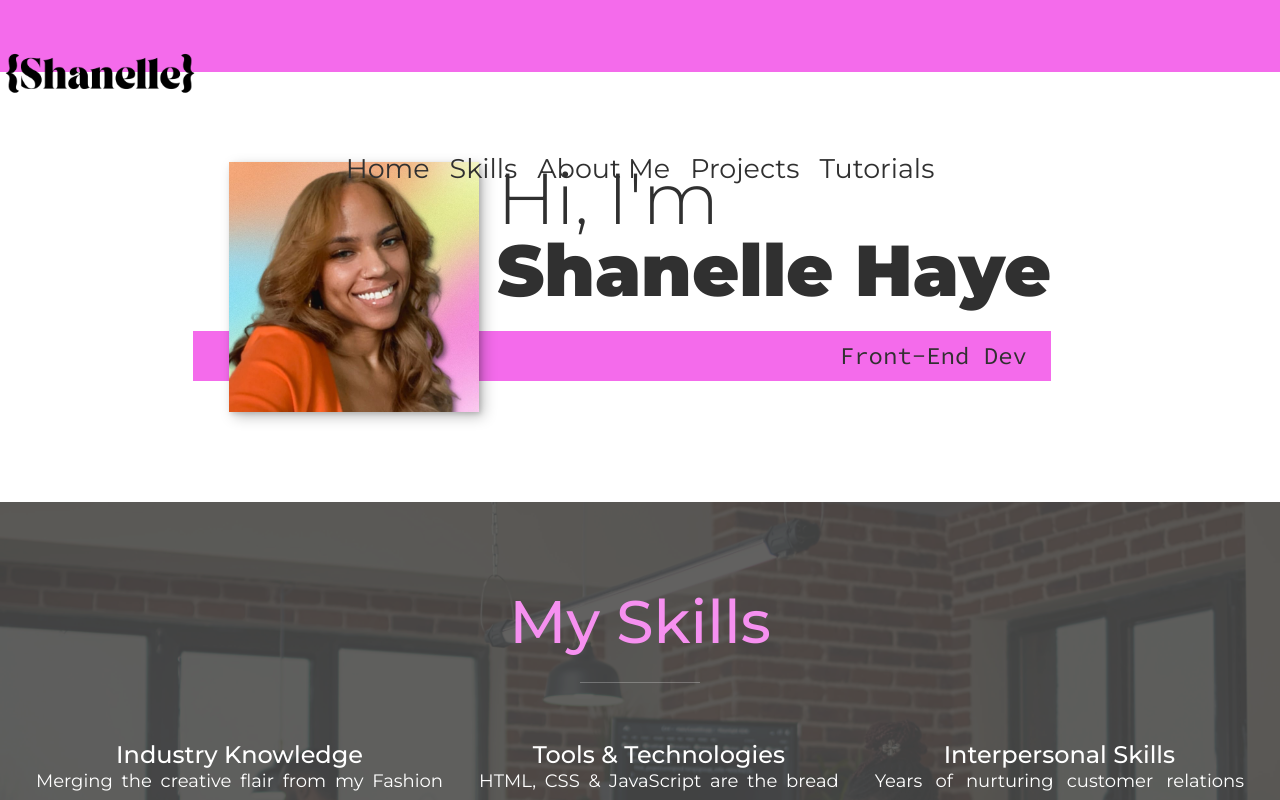
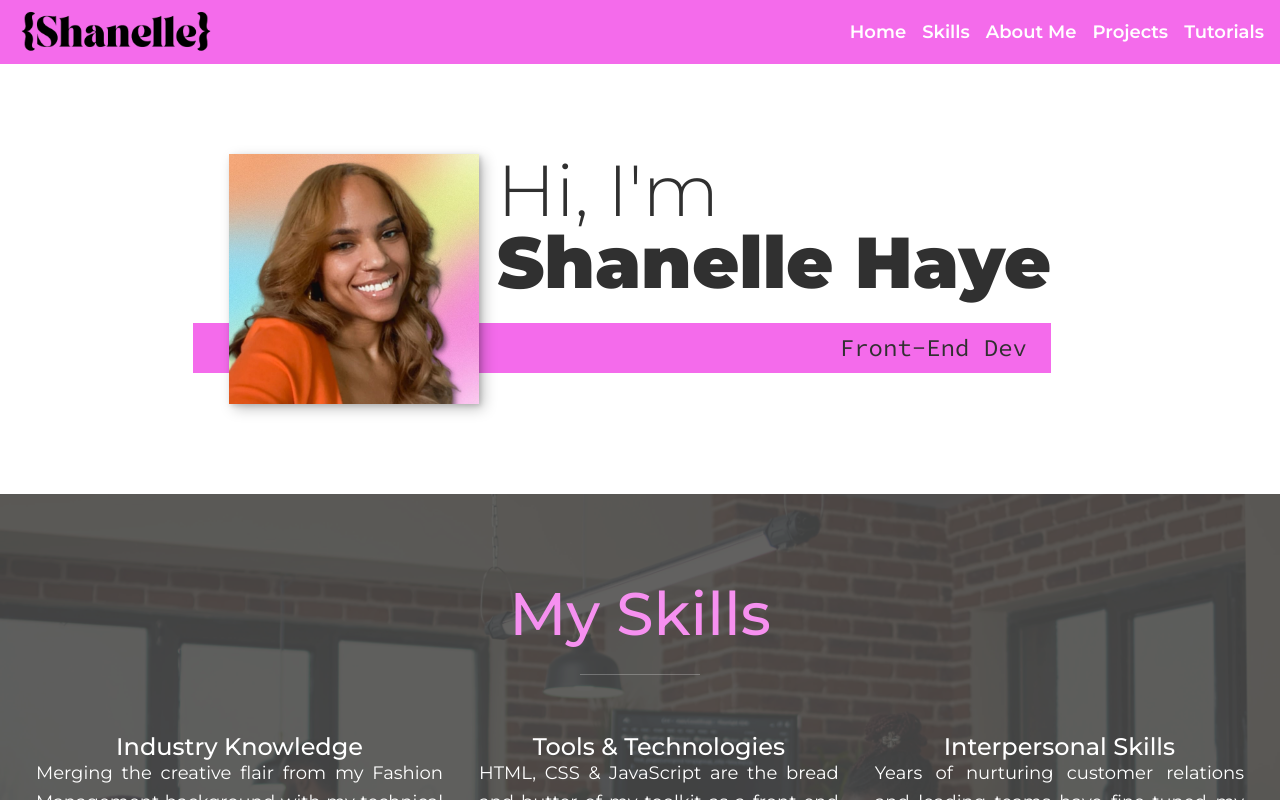
Before and after one commit to ShanelleCodes/react-portfolio, a React (Create React App) app: page /home in a window 1280 px wide. Shown: the top 800 px of the page. Built offline with nearby package versions, Linux system fonts and the light colour scheme.

Commit message:
styled nav bar

```diff
--- a/src/pages/Project01.js
+++ b/src/pages/Project01.js
@@ -4,7 +4,54 @@ import React from "react";
 export default function Project01(){
     return(
         <>
-        <h2>Project 1</h2>
+         <section class="intro" id="">
+        <h1 class="section__title section__title--intro project__intro">
+            Rick & Morty<strong>Space Invaders</strong>
+        </h1>
+        <p class="section__subtitle section__subtitle--intro">Vanilla JavaScript Game</p>
+        <img src="/img/projectImg/project01.jpg" alt="" class="intro__img" />
+    </section>
+
+
+    <div class="portfolio-item-individual">
+        <p>Embark on a cosmic adventure with the Intergalactic Showdown, a Rick
+            and Morty-themed Space Invaders game that merges the classic arcade experience
+            with the quirky universe of the beloved animated series. Developed using pure
+            Vanilla JavaScript, this game is a testament to the power of fundamental web
+            technologies.</p>
+
+
+            <a href="https://rick-and-morty-js-game.netlify.app/" class="rick__vid--click">
+                <video autoplay muted loop>
+                    <source src="/videos/rickGame.mp4" type="video/mp4" />
+                </video>
+            </a>
+
+        <a href="https://rick-and-morty-js-game.netlify.app/" class="btn">Try Me</a>
+
+        <h3>Development Process:</h3>
+        <p>Crafted meticulously with HTML5, CSS3, and Vanilla JavaScript, the game
+            showcases animated sprites of iconic characters and enemies that players
+            must outmaneuver and defeat. The layout was structured in HTML, styled for
+            the galactic theme with CSS, and brought to life with JavaScript, demonstrating
+            collision detection, score tracking, and responsive controls. No libraries or
+            frameworks were used, which challenged me to deeply understand and implement core
+            programming logic and DOM manipulation.</p>
+
+        <h3>Learning Experience:</h3>
+        <p>This project honed my problem-solving skills and solidified my understanding
+            of JavaScript event handling, allowing me to create an engaging user experience
+            through interactive gameplay. I delved into the realms of game loops, animation
+            frames, and audio integration, pushing the boundaries of what can be achieved
+            without external plugins.</p>
+
+        <h3>Insights:</h3>
+        <p>The development of Intergalactic Showdown was a journey in appreciating the
+            importance of clean, organized code, and the value of comments and documentation
+            for future maintenance and scalability.This project sharpened my abilities to translate
+            a concept into a fully functional application and underscored the endless
+            possibilities of creative coding.</p>
+    </div>
         </>
     )
 }
--- a/src/styles/Navbar.css
+++ b/src/styles/Navbar.css
@@ -1,5 +1,59 @@
 
 .navbar {
+  background-color: var(--clr-accent);
+  height: 4rem;
+  width: 100%;
+  position: sticky;
+  top: 0;
+  display: flex;
+  align-items: center;
+  justify-content: space-between;
+  padding: 0 1rem;
+  z-index: 10;
+}
+
+
+.logo img {
+  height: auto;
+  width: 200px;
+}
+
+
+.links {
+  display: flex;
+  justify-content: center;
+  align-items: center;
+  gap: 1rem;
+}
+
+.navbar a {
+  color: var(--clr-light);
+  text-decoration: none;
+  font-weight: 600;
+  font-size: 1em;
+}
+.navbar a:hover {
+  color: var(--clr-dark);
+}
+
+.nav-link {
+  text-decoration: none;
+  color: var(--clr-dark);
+  font-weight: bold;
+}
+
+
+@media only screen and (max-width: 600px) {
+  .nav-link {
+    display: none; /* Hide the links on mobile */
+  }
+  .toggleButton {
+    display: block; /* Show the hamburger button on mobile */
+  }
+}
+
+
+/* .navbar {
   position: sticky;
   top: 0;
   z-index: 100;
@@ -26,7 +80,7 @@
     text-decoration: none;
     margin: 10px;
     font-size: 1.5em;
-  }
+  } */
   /* .nav-social__item{
     text-decoration: none;
   } */
--- a/src/styles/styles.css
+++ b/src/styles/styles.css
@@ -233,6 +233,7 @@ header{
 
 .intro{
     position: relative;
+    padding-top: 5em;
 }
 
 .intro__img{
```
